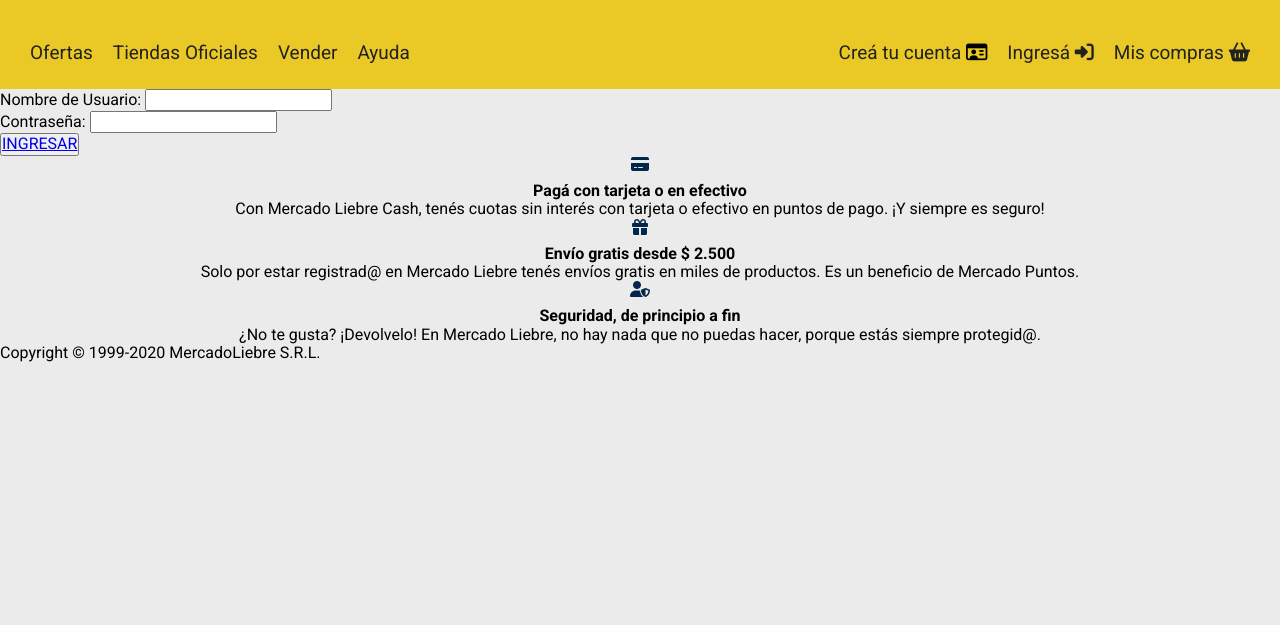
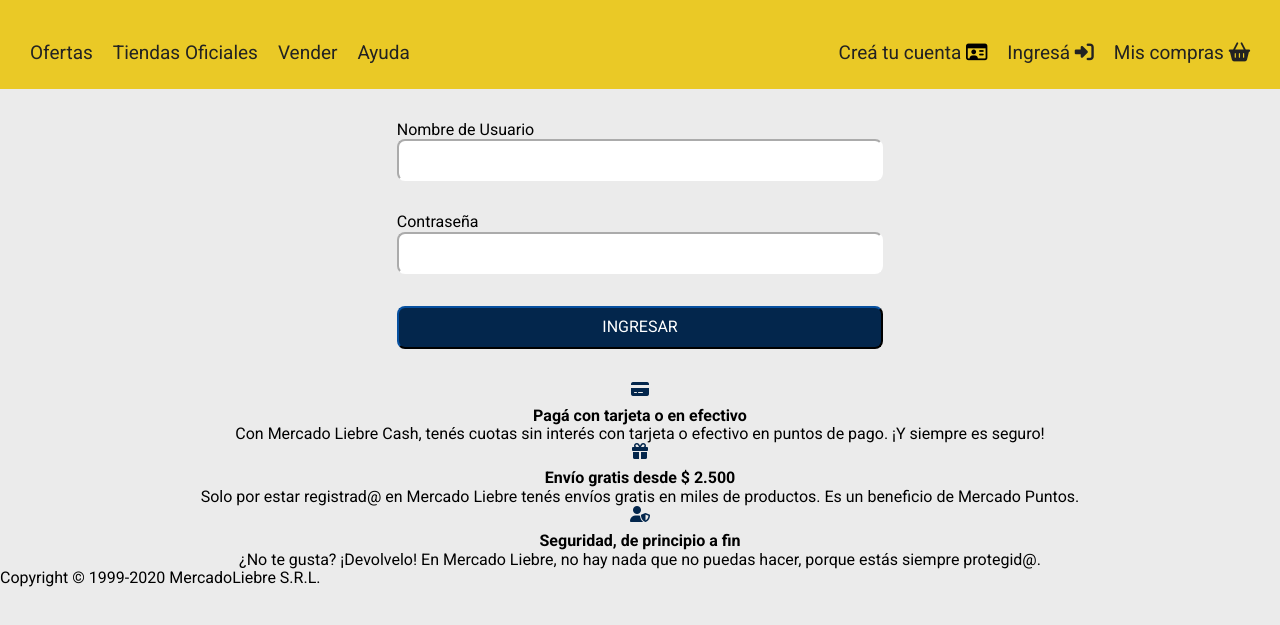
Before and after one commit to ElisOre/mercado-liebre-DH2023, a website: page views/login.html in a window 1280 px wide. Shown: the part 79-704 px from the top of the page. Drawn offline with Linux system fonts and the light colour scheme; files that its build step writes are made by us from their sources; files whose address does not match are found by name.

Commit message:
feat: Agregar estilos a ruta de ingreso

```diff
--- a/public/css/login.css
+++ b/public/css/login.css
@@ -3,3 +3,33 @@
   padding: 0;
   box-sizing: border-box;
 }
+
+form article {
+  display: flex;
+  justify-content: center;
+  margin: 2.5%;
+}
+
+label, span {
+  width: 40%;
+}
+
+label input {
+    width: 100%;
+    padding: 10px;
+    border-radius: 8px;
+    border-color: white;
+}
+
+form button {
+    width: 100%;
+    background-color: #03264c;
+    border-radius: 8px;
+    padding: 10px;
+    border-color: #03264c;
+}
+
+form button a {
+    text-decoration: none;
+    color: white;
+}
--- a/views/login.html
+++ b/views/login.html
@@ -4,7 +4,7 @@
     <meta charset="UTF-8" />
     <meta name="viewport" content="width=device-width, initial-scale=1.0" />
     <title>Iniciar Sesión</title>
-    <link rel="stylesheet" href="css/normalize.css">
+    <link rel="stylesheet" href="css/normalize.css" />
     <link
       rel="stylesheet"
       href="https://cdnjs.cloudflare.com/ajax/libs/font-awesome/6.4.2/css/all.min.css"
@@ -12,7 +12,7 @@
       crossorigin="anonymous"
       referrerpolicy="no-referrer"
     />
-    <link rel="stylesheet" href="css/styles.css">
+    <link rel="stylesheet" href="css/styles.css" />
     <link rel="stylesheet" href="css/login.css" />
   </head>
   <body>
@@ -66,18 +66,22 @@
     <form action="/login" method="GET">
       <article>
         <label>
-          Nombre de Usuario:
+          Nombre de Usuario
+          <br />
           <input type="text" name="usuario" required />
         </label>
       </article>
       <article>
         <label>
-          Contraseña:
+          Contraseña
+          <br />
           <input type="password" name="contraseña" required />
         </label>
       </article>
       <article>
-        <button type="submit"><a href="/">INGRESAR</a></button>
+        <span>
+          <button type="submit"><a href="/">INGRESAR</a></button>
+        </span>
       </article>
     </form>
 
```
